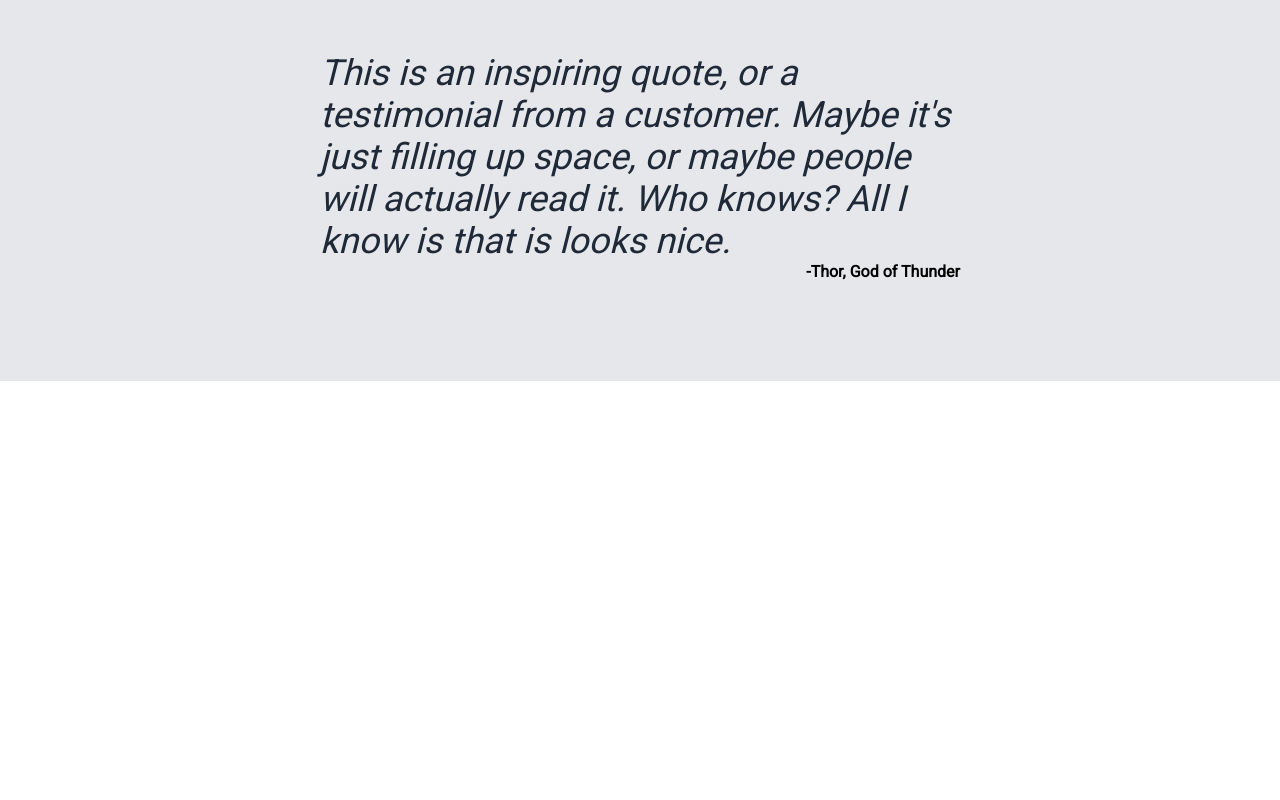
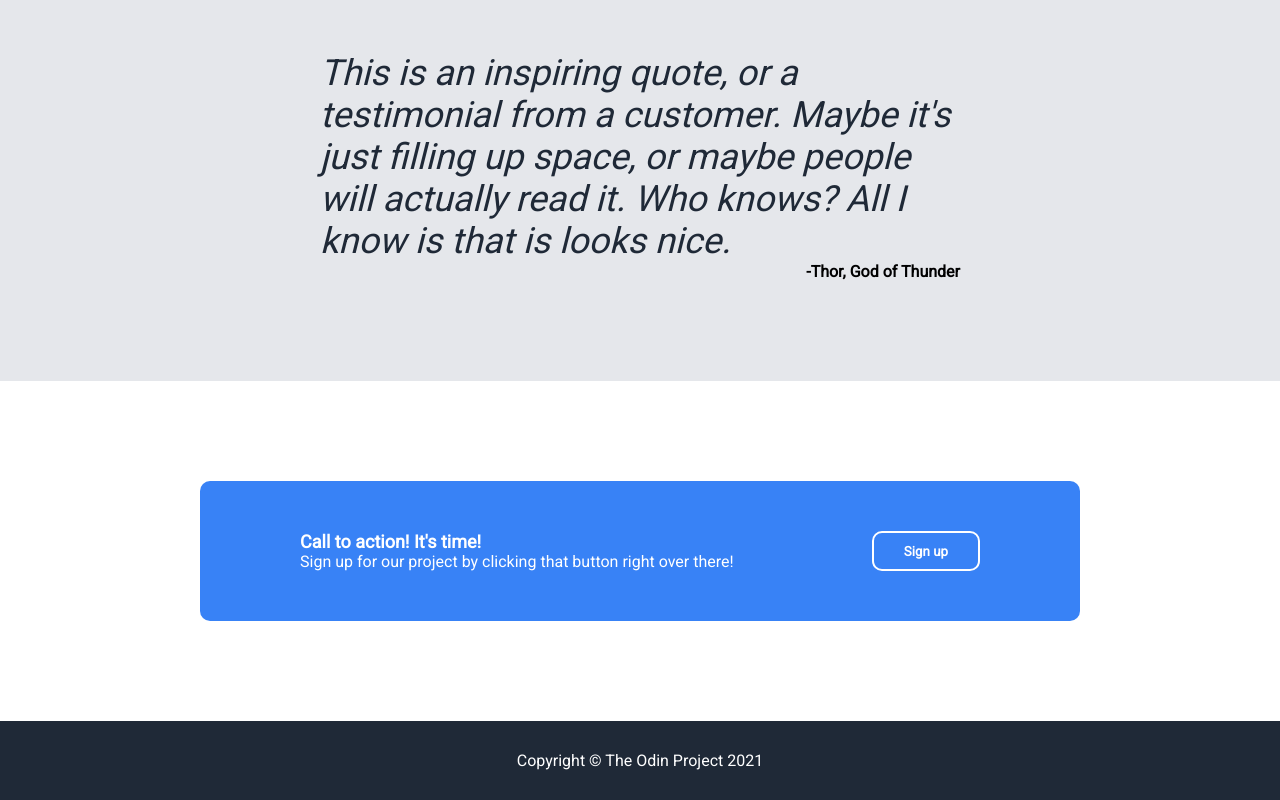
Before and after one commit to bstuchel/odin-landing-page, a plain HTML site: page index.html in a window 1280 px wide. Shown: the part 961-1761 px from the top of the page. Before the commit the page ends 1342 px from the top, so only its background shows below. Drawn offline with Linux system fonts and the light colour scheme.

Commit message:
Added call to action and footer

```diff
--- a/index.html
+++ b/index.html
@@ -50,5 +50,15 @@
         </div>
         <div class="quote-author">-Thor, God of Thunder</div>
     </div>
+    <div class="call-to-action">
+        <div class="text">
+            <div class="title">Call to action! It's time!</div>
+            <div class="body">Sign up for our project by clicking that button right over there!</div>
+        </div>
+        <button>Sign up</button>
+    </div>
+    <div class="footer">
+        Copyright &copy; The Odin Project 2021
+    </div>
 </body>
 </html>
--- a/style.css
+++ b/style.css
@@ -123,3 +123,37 @@
     font-weight: bold;
     padding-right: 25%;
 }
+
+.call-to-action {
+    display: flex;
+    justify-content: space-between;
+    margin: 100px 200px;
+    padding: 50px 100px;
+    border-radius: 10px;
+    background-color: #3882F6;
+}
+
+.call-to-action .text {
+    color: white;
+}
+
+.call-to-action .text .title {
+    font-size: 18px;
+    font-weight: bold;
+}
+
+.call-to-action button {
+    border: white solid 2px;
+    border-radius: 10px;
+    background-color: #3882F6;
+    padding: 0 30px;
+    font-weight: bold;
+    color: white;
+}
+
+.footer {
+    text-align: center;
+    padding: 30px;
+    background-color: #1F2937;
+    color: white;
+}
```
